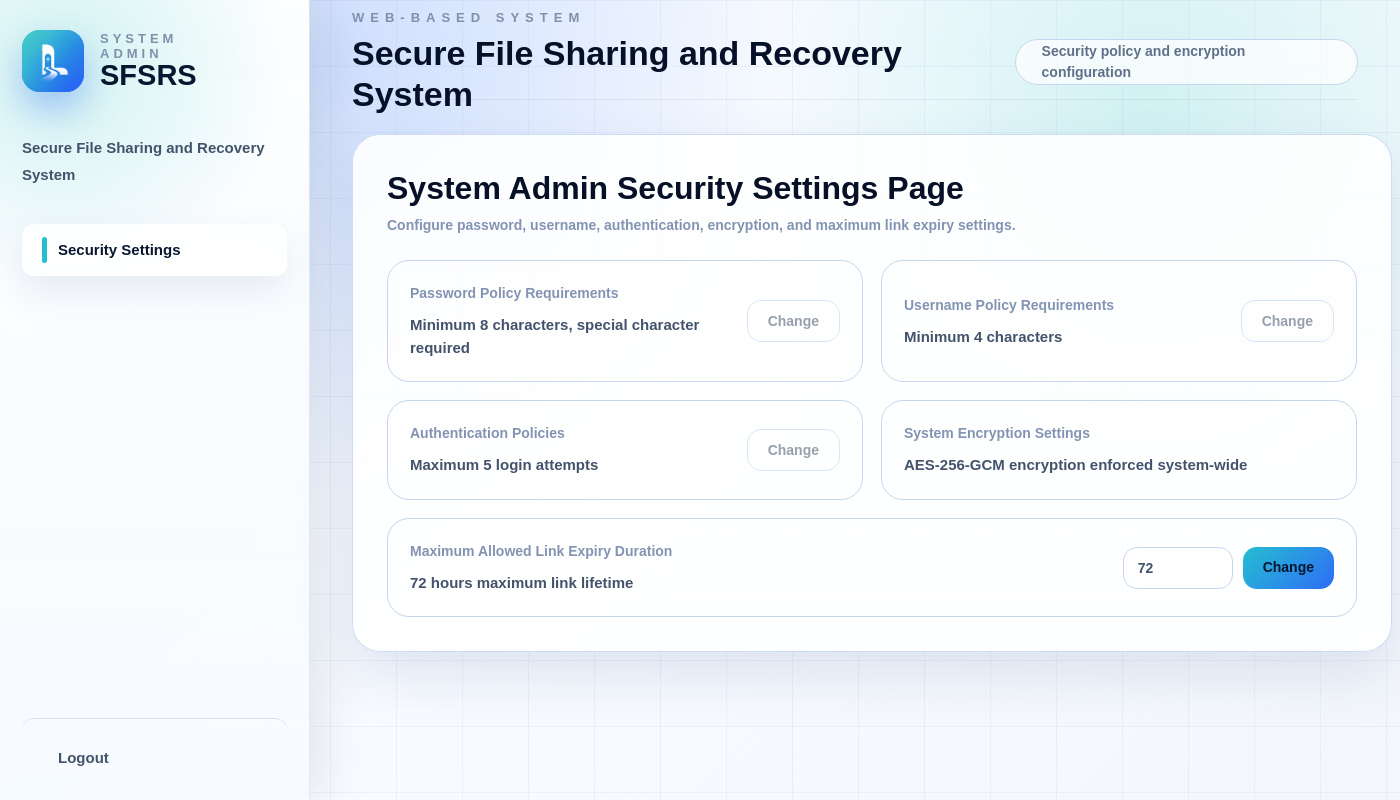
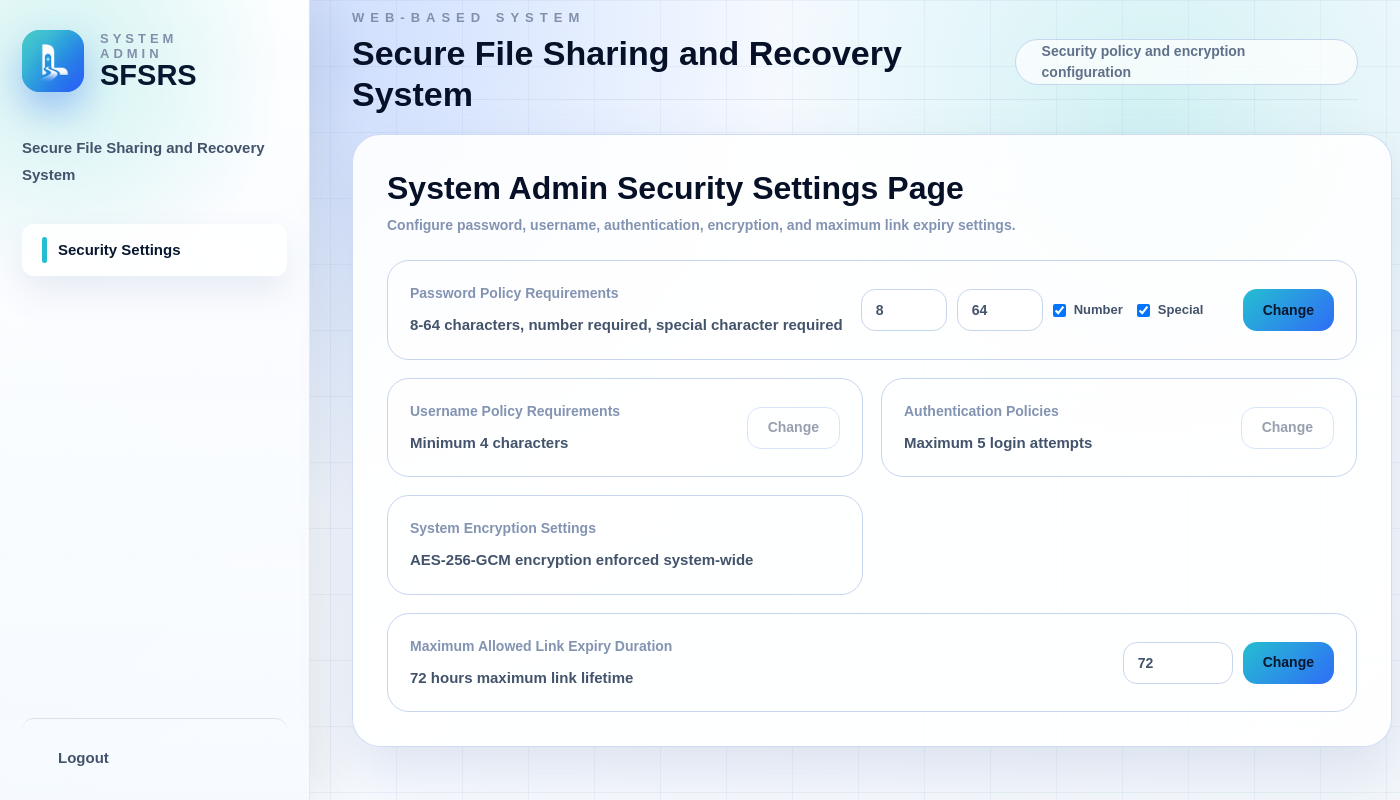
Before and after one commit to smilingSG/CSIT321_26_S2_Group31, a Flask app: page /system-admin/settings in a window 1400 px wide. Run offline with Flask 3, Linux system fonts and the light colour scheme; the visitor is signed in with stand-in values (Sample User, id 1); data comes from the database, SQL or seed files in the repository.

Commit message:
Add password policy form to admin settings

```diff
--- a/templates/AdminConfigPage.html
+++ b/templates/AdminConfigPage.html
@@ -260,6 +260,30 @@
             gap: 10px;
         }
 
+        .system-admin-page .policy-form {
+            display: grid;
+            grid-template-columns: 86px 86px 1fr auto;
+            align-items: center;
+            gap: 10px;
+            flex: 1;
+        }
+
+        .system-admin-page .policy-option {
+            display: flex;
+            align-items: center;
+            gap: 8px;
+            color: #43536b;
+            font-size: 13px;
+            font-weight: 800;
+            white-space: nowrap;
+        }
+
+        .system-admin-page .policy-checks {
+            display: flex;
+            align-items: center;
+            gap: 14px;
+        }
+
         .system-admin-page .number-input {
             width: 110px;
             height: 42px;
@@ -271,6 +295,10 @@
             font-weight: 800;
             outline: 0;
             background: rgba(255, 255, 255, 0.95);
+        }
+
+        .system-admin-page .policy-form .number-input {
+            width: 86px;
         }
 
         .system-admin-page .message {
@@ -336,12 +364,56 @@
             </p>
 
             <div class="settings-grid">
-                <div class="setting-card">
+                <div class="setting-card wide">
                     <div>
                         <p class="setting-title">Password Policy Requirements</p>
-                        <p class="setting-value">Minimum {{ settings.minPasswordLength }} characters, special character required</p>
+                        <p class="setting-value">
+                            {{ settings.minPasswordLength }}-{{ settings.maxPasswordLength }} characters,
+                            number {% if settings.requirePasswordNumber == 'true' %}required{% else %}optional{% endif %},
+                            special character {% if settings.requirePasswordSpecialCharacter == 'true' %}required{% else %}optional{% endif %}
+                        </p>
                     </div>
-                    <button class="settings-button disabled" type="button">Change</button>
+
+                    <form
+                        class="policy-form"
+                        method="POST"
+                        action="{{ url_for('password_policy_bp.setPasswordPolicy') }}">
+                        <input
+                            class="number-input"
+                            type="number"
+                            name="min_length"
+                            min="1"
+                            max="128"
+                            value="{{ settings.minPasswordLength }}"
+                            aria-label="Minimum password length">
+                        <input
+                            class="number-input"
+                            type="number"
+                            name="max_length"
+                            min="1"
+                            max="128"
+                            value="{{ settings.maxPasswordLength }}"
+                            aria-label="Maximum password length">
+                        <div class="policy-checks">
+                            <label class="policy-option">
+                                <input
+                                    type="checkbox"
+                                    name="require_number"
+                                    value="true"
+                                    {% if settings.requirePasswordNumber == 'true' %}checked{% endif %}>
+                                Number
+                            </label>
+                            <label class="policy-option">
+                                <input
+                                    type="checkbox"
+                                    name="require_special"
+                                    value="true"
+                                    {% if settings.requirePasswordSpecialCharacter == 'true' %}checked{% endif %}>
+                                Special
+                            </label>
+                        </div>
+                        <button class="settings-button primary" type="submit">Change</button>
+                    </form>
                 </div>
 
                 <div class="setting-card">
```
